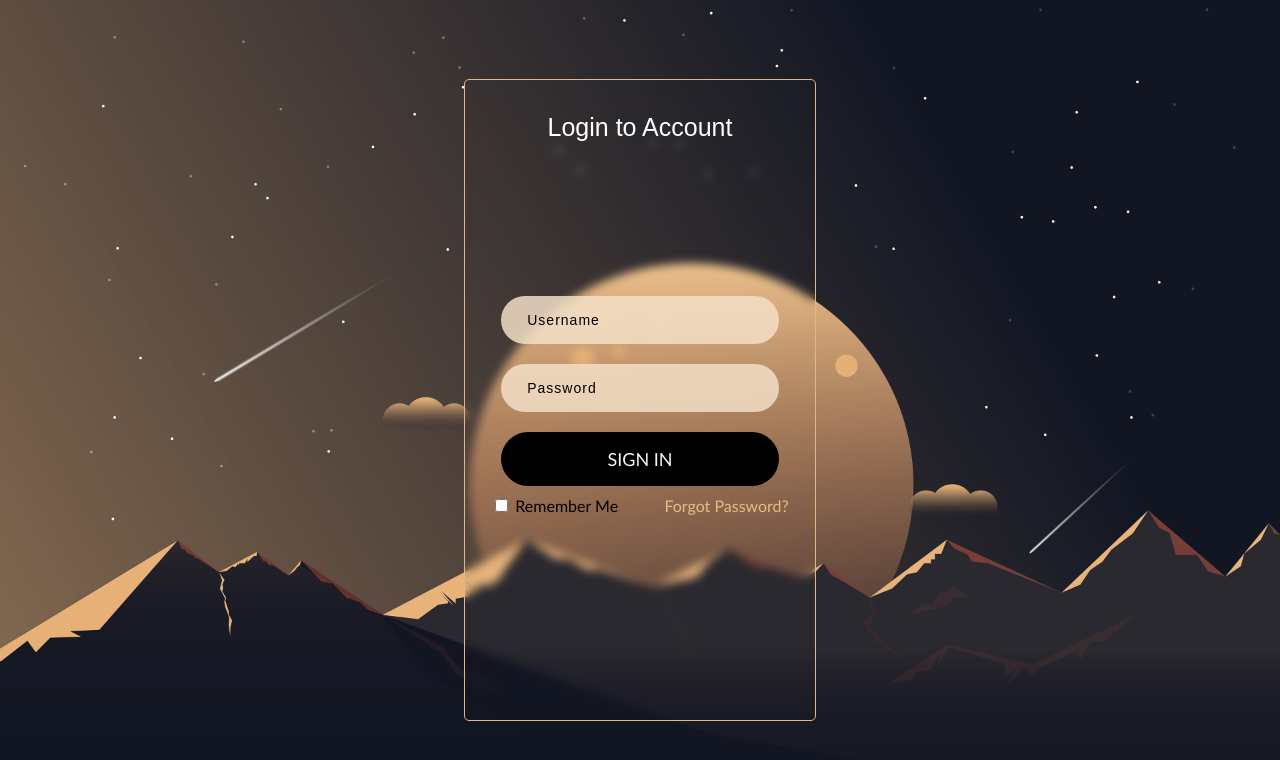
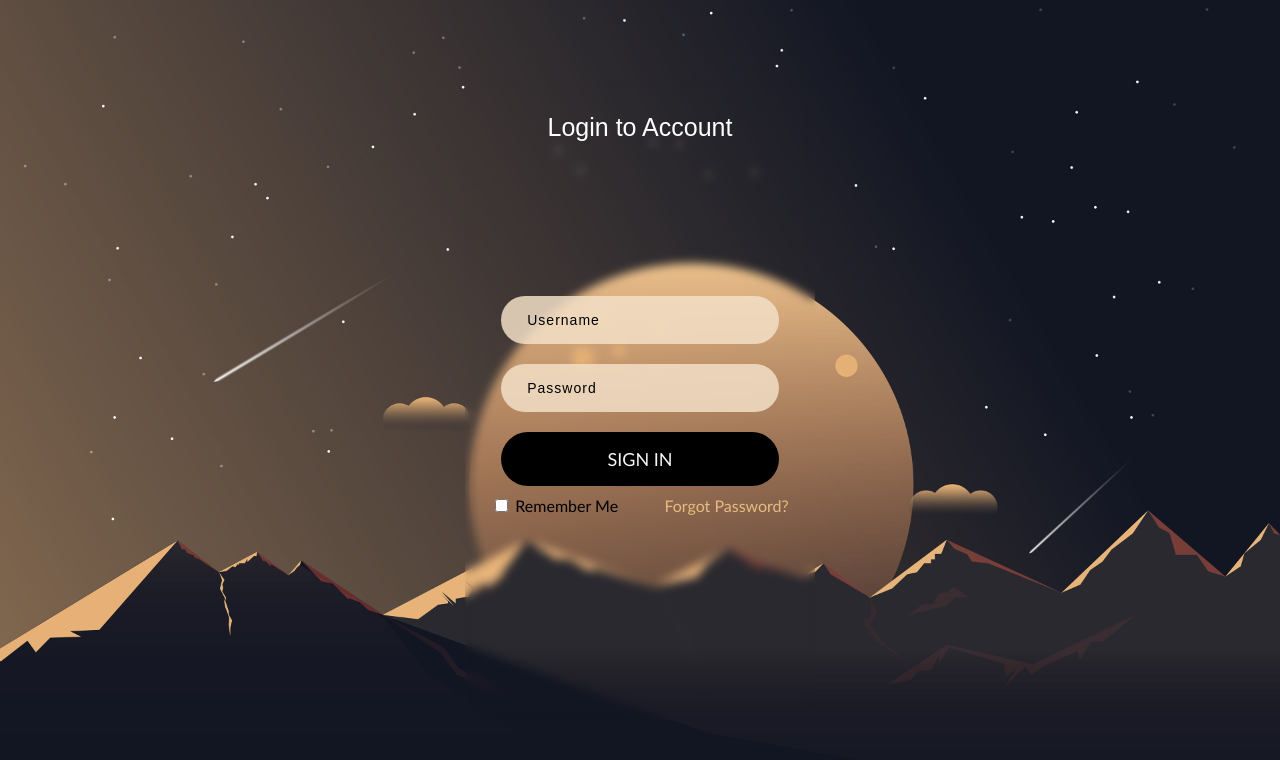
Before and after one commit to Debbie-dot5/login-page, a plain HTML site: page index.html in a window 1280 px wide. Drawn offline with Linux system fonts and the light colour scheme.

Commit message:
Update login.css

```diff
--- a/login.css
+++ b/login.css
@@ -15,7 +15,7 @@ body{
     justify-content: center;
     align-items: center;
     flex-direction: column;
-    border: 1px solid burlywood;
+
     height: 80vh;
     width: 350px;
     backdrop-filter: blur(5px);
```
